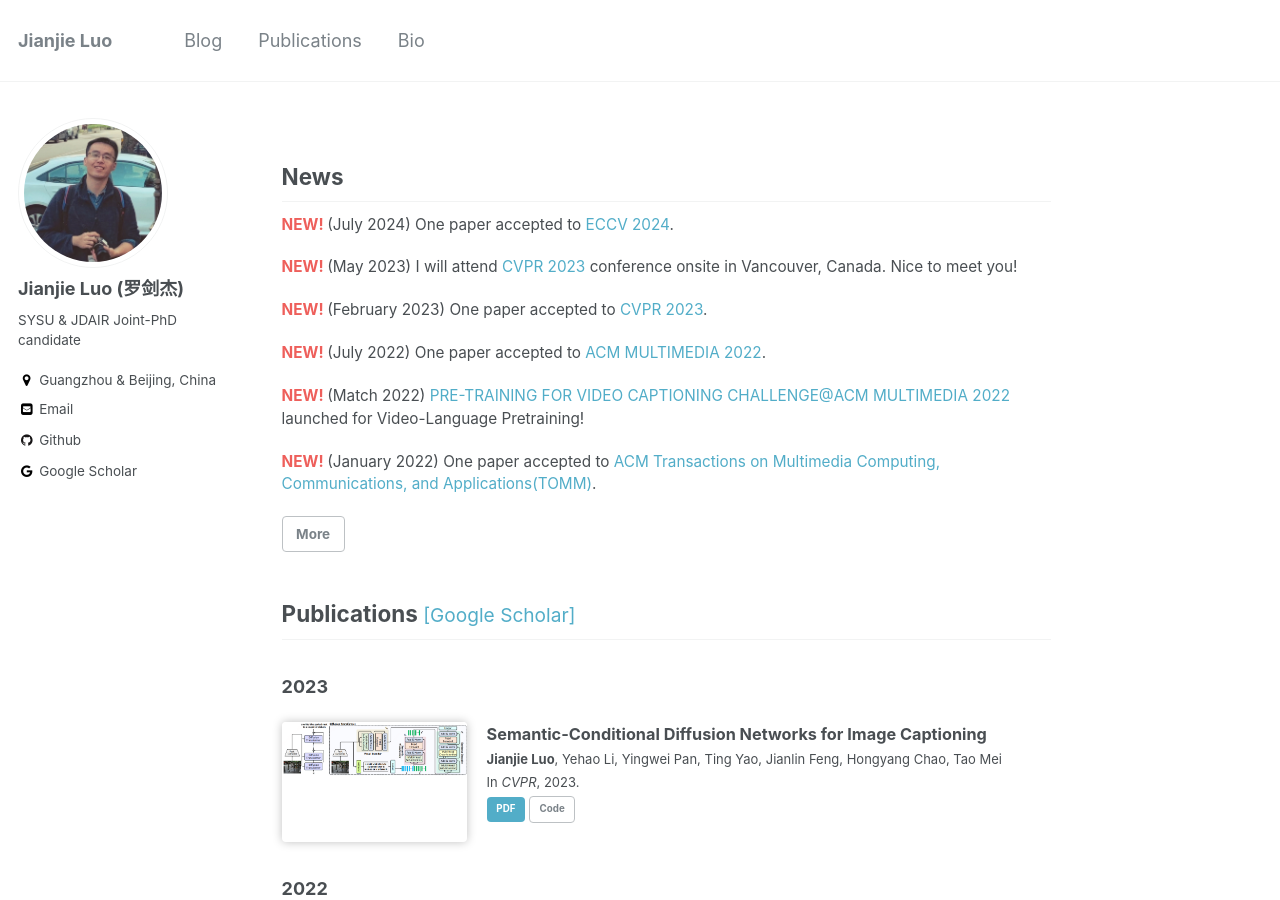
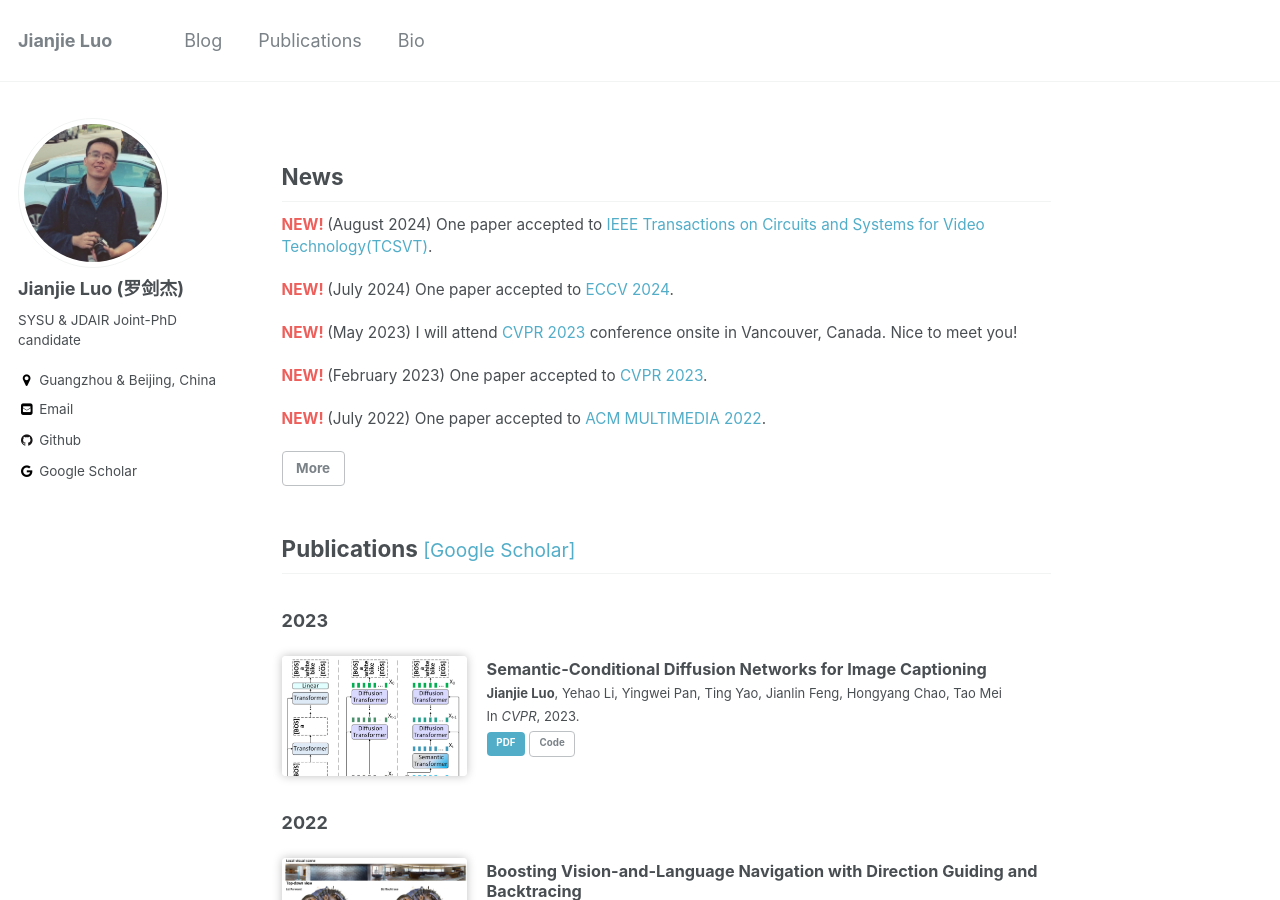
Before and after one commit to jianjieluo/jianjieluo.github.io, a Jekyll site: the page built from index.html, in a window 1280 px wide and 900 px high. Built offline with Jekyll 4.4.1, drawn with Linux system fonts in a browser that asks for light colours; a script that is not in the unit is left out; the list of posts is cut into pages by our own code.

Commit message:
update tcsvt24 & personal info

```diff
--- a/_data/news.yml
+++ b/_data/news.yml
@@ -1,13 +1,13 @@
 # News on home page
 main:
+  - "(August 2024) One paper accepted to [IEEE Transactions on Circuits and Systems for Video Technology(TCSVT)](https://ieee-cas.org/publication/tcsvt)."
   - "(July 2024) One paper accepted to [ECCV 2024](https://eccv.ecva.net/Conferences/2024)."
   - "(May 2023) I will attend [CVPR 2023](https://cvpr2023.thecvf.com/) conference onsite in Vancouver, Canada. Nice to meet you!"
   - "(February 2023) One paper accepted to [CVPR 2023](https://cvpr2023.thecvf.com/)."
   - "(July 2022) One paper accepted to [ACM MULTIMEDIA 2022](https://2022.acmmm.org/)."
-  - "(Match 2022) [PRE-TRAINING FOR VIDEO CAPTIONING CHALLENGE@ACM MULTIMEDIA 2022](http://www.auto-video-captions.top/2022/) launched for Video-Language Pretraining!"
-  - "(January 2022) One paper accepted to [ACM Transactions on Multimedia Computing, Communications, and Applications(TOMM)](https://dl.acm.org/journal/tomm)."
 
 all:
+  - "(August 2024) One paper accepted to [IEEE Transactions on Circuits and Systems for Video Technology(TCSVT)](https://ieee-cas.org/publication/tcsvt)."
   - "(July 2024) One paper accepted to [ECCV 2024](https://eccv.ecva.net/Conferences/2024)."
   - "(May 2023) I will attend [CVPR 2023](https://cvpr2023.thecvf.com/) conference onsite in Vancouver, Canada. Nice to meet you!"
   - "(February 2023) One paper accepted to [CVPR 2023](https://cvpr2023.thecvf.com/)."
--- a/index.html
+++ b/index.html
@@ -44,7 +44,7 @@ author_profile: true
 
 <h2 id="bio">Bio</h2>
 <div><p>
-I am currently a Ph.D candidate of <a href="https://cse.sysu.edu.cn/" target="_blank">School of Computer Science and Engineering</a> in <a href="https://www.sysu.edu.cn/sysuen/" target="_blank">Sun Yat-sen University(SYSU)</a>, a member of a joint Ph.D. program between SYSU and JD AI Research(JDAIR). My advisors are <a href="http://tingyao.deepfun.club/" target="_blank">Dr. Ting Yao</a>, <a href="https://taomei.me/" target="_blank">Dr. Tao Mei</a> and <a href="https://cse.sysu.edu.cn/content/2508" target="_blank">Prof. Hongyang Chao</a>.
+I am currently a Ph.D candidate of <a href="https://cse.sysu.edu.cn/" target="_blank">School of Computer Science and Engineering</a> in <a href="https://www.sysu.edu.cn/sysuen/" target="_blank">Sun Yat-sen University(SYSU)</a>, a member of a joint Ph.D. program between SYSU and JD AI Research(JDAIR). My advisors are <a href="http://tingyao.deepfun.club/" target="_blank">Dr. Ting Yao</a>, <a href="https://taomei.me/" target="_blank">Dr. Tao Mei</a> and <a href="https://scholar.google.com/citations?user=qnbpG6gAAAAJ&hl=en" target="_blank">Prof. Hongyang Chao</a>.
 </p></div>
 
 <!-- {% include timeline.html %} -->
```
Also changed, not shown: _data/publications.yml (+20 -2 lines), images/NOTC.jpg (added), images/PCM-Net.jpg (added), images/SCD-Net.jpg (added), images/SCD-Net.png (deleted), images/coco_bert.jpg (added), images/coco_bert.png (deleted).
